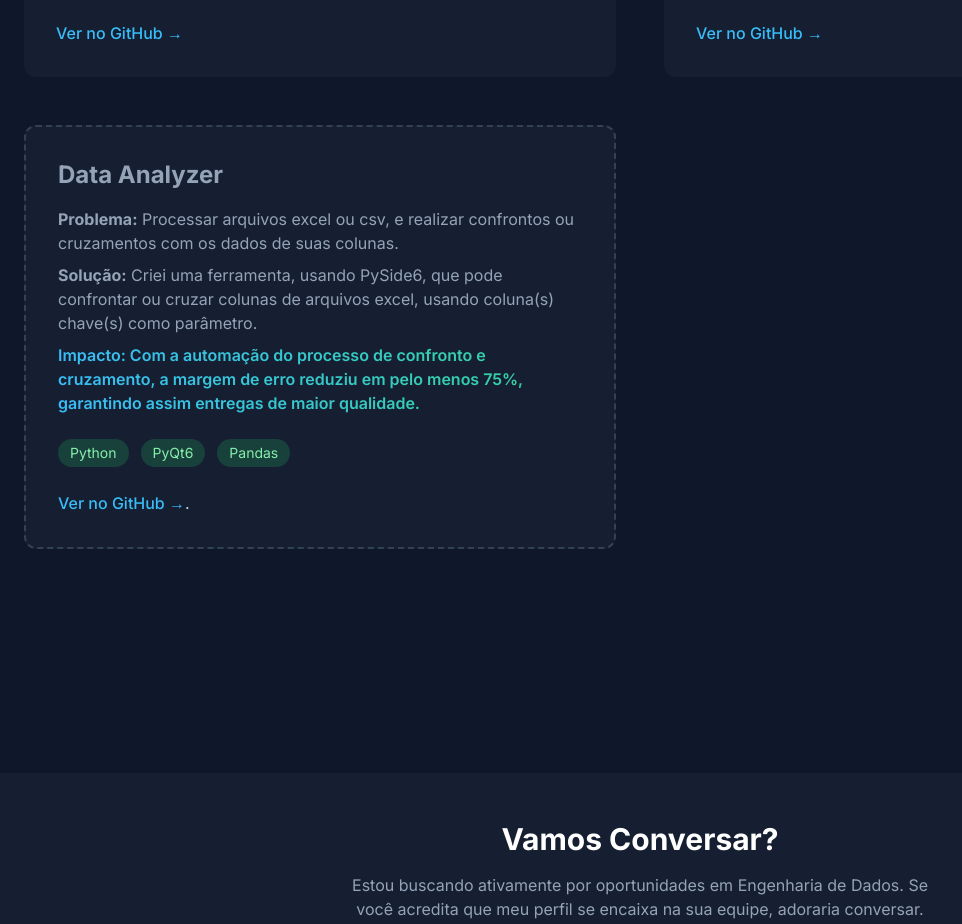
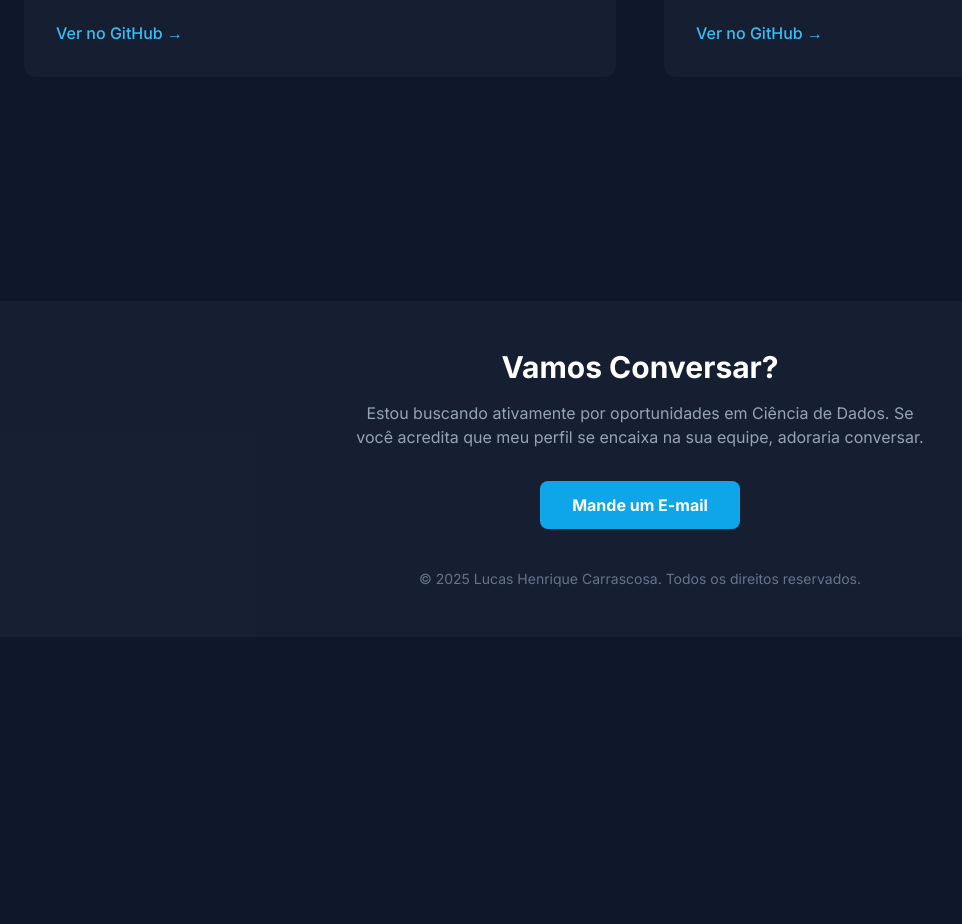
Before and after one commit to Lucas041123/Lucas041123.github.io, a plain HTML site: page index.html in a window 1280 px wide. Shown: the part 1347-2271 px from the top of the page, without its empty margins (0-962 px from the left). After the commit the page ends 1984 px from the top, so only its background shows below. Drawn offline with nearby package versions, Linux system fonts and the light colour scheme.

Commit message:
Update index.html

```diff
--- a/index.html
+++ b/index.html
@@ -128,31 +128,6 @@
                     </div>
                 </div>
 
-                <!-- Project Card 3 -->
-                 <div class="bg-slate-800/50 rounded-xl overflow-hidden border-2 border-dashed border-slate-700">
-                    <div class="p-8">
-                        <h3 class="text-2xl font-bold text-slate-400">Data Analyzer</h3>
-                        <p class="mt-4 text-slate-400">
-                            <strong class="text-slate-400">Problema:</strong> Processar arquivos excel ou csv, e realizar confrontos ou cruzamentos com os dados de suas colunas.
-                        </p>
-                        <p class="mt-2 text-slate-400">
-                            <strong class="text-slate-400">Solução:</strong> Criei uma ferramenta, usando PySide6, que pode confrontar ou cruzar colunas de arquivos excel, usando coluna(s) chave(s) como parâmetro.
-                        </p>
-                        <p class="mt-2 font-semibold gradient-text">
-                            Impacto: Com a automação do processo de confronto e cruzamento, a margem de erro reduziu em pelo menos 75%, garantindo assim entregas de maior qualidade.
-                        </p>
-                        <div class="mt-6 flex flex-wrap gap-3">
-                            <span class="bg-green-500/20 text-green-300 py-1 px-3 rounded-full text-sm">Python</span>
-                            <span class="bg-green-500/20 text-green-300 py-1 px-3 rounded-full text-sm">PyQt6</span>
-                            <span class="bg-green-500/20 text-green-300 py-1 px-3 rounded-full text-sm">Pandas</span>
-                        </div>
-                        <a href="https://github.com/Lucas041123/DataAnalyzer" target="_blank" class="inline-block mt-6 text-sky-400 hover:text-sky-300 font-medium">
-                            Ver no GitHub &rarr;
-                        </a>.
-                        </span>
-                    </div>
-                </div>
-
             </div>
         </section>
 
@@ -163,7 +138,7 @@
         <div class="container mx-auto px-6 py-12 text-center">
             <h2 class="text-3xl font-bold text-white">Vamos Conversar?</h2>
             <p class="mt-4 max-w-xl mx-auto text-slate-400">
-                Estou buscando ativamente por oportunidades em Engenharia de Dados. Se você acredita que meu perfil se encaixa na sua equipe, adoraria conversar.
+                Estou buscando ativamente por oportunidades em Ciência de Dados. Se você acredita que meu perfil se encaixa na sua equipe, adoraria conversar.
             </p>
             <a href="mailto:lucascarrascosa@hotmail.com" class="mt-8 inline-block bg-sky-500 hover:bg-sky-600 text-white font-bold py-3 px-8 rounded-lg transition-colors">
                 Mande um E-mail
```
